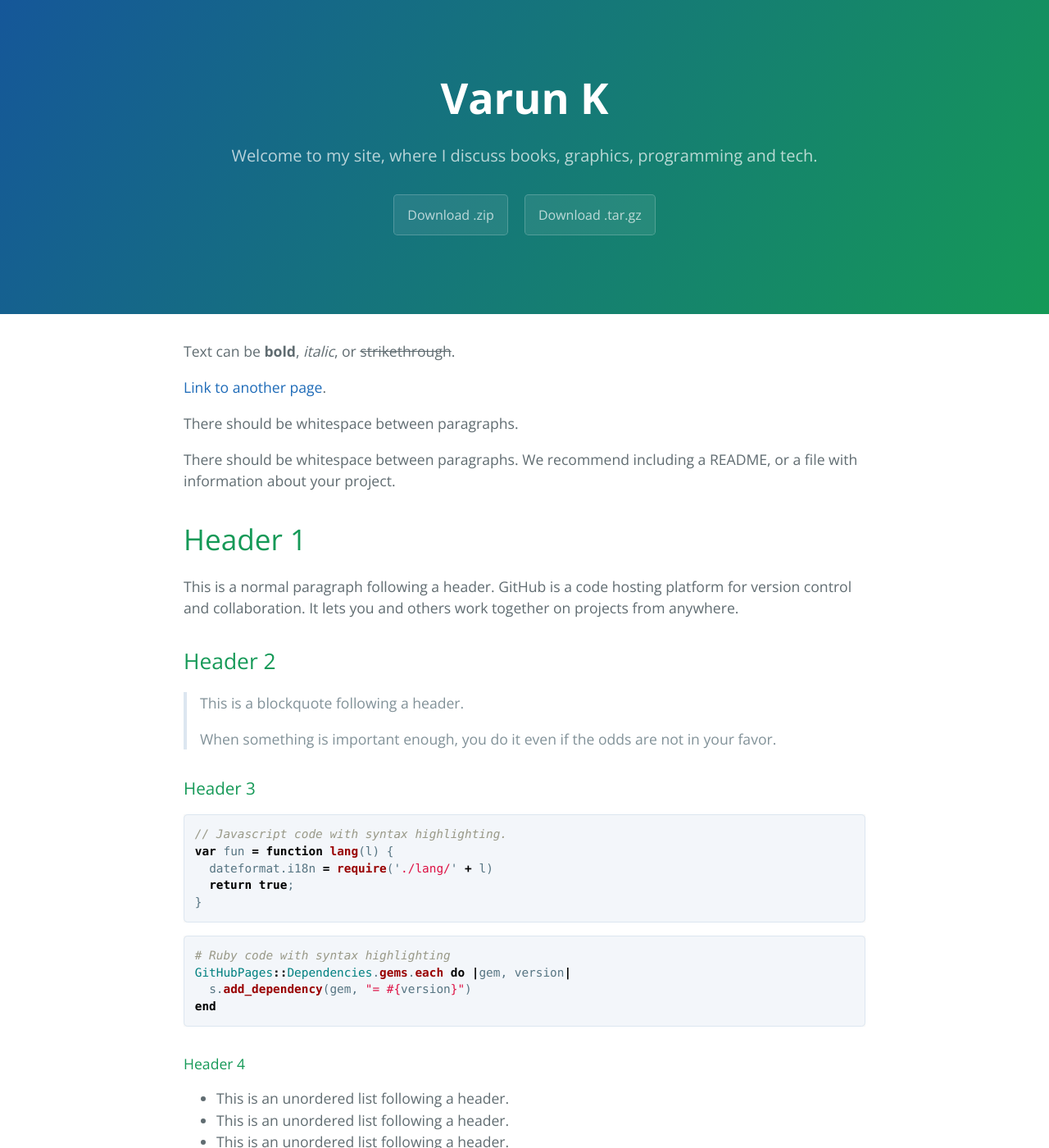
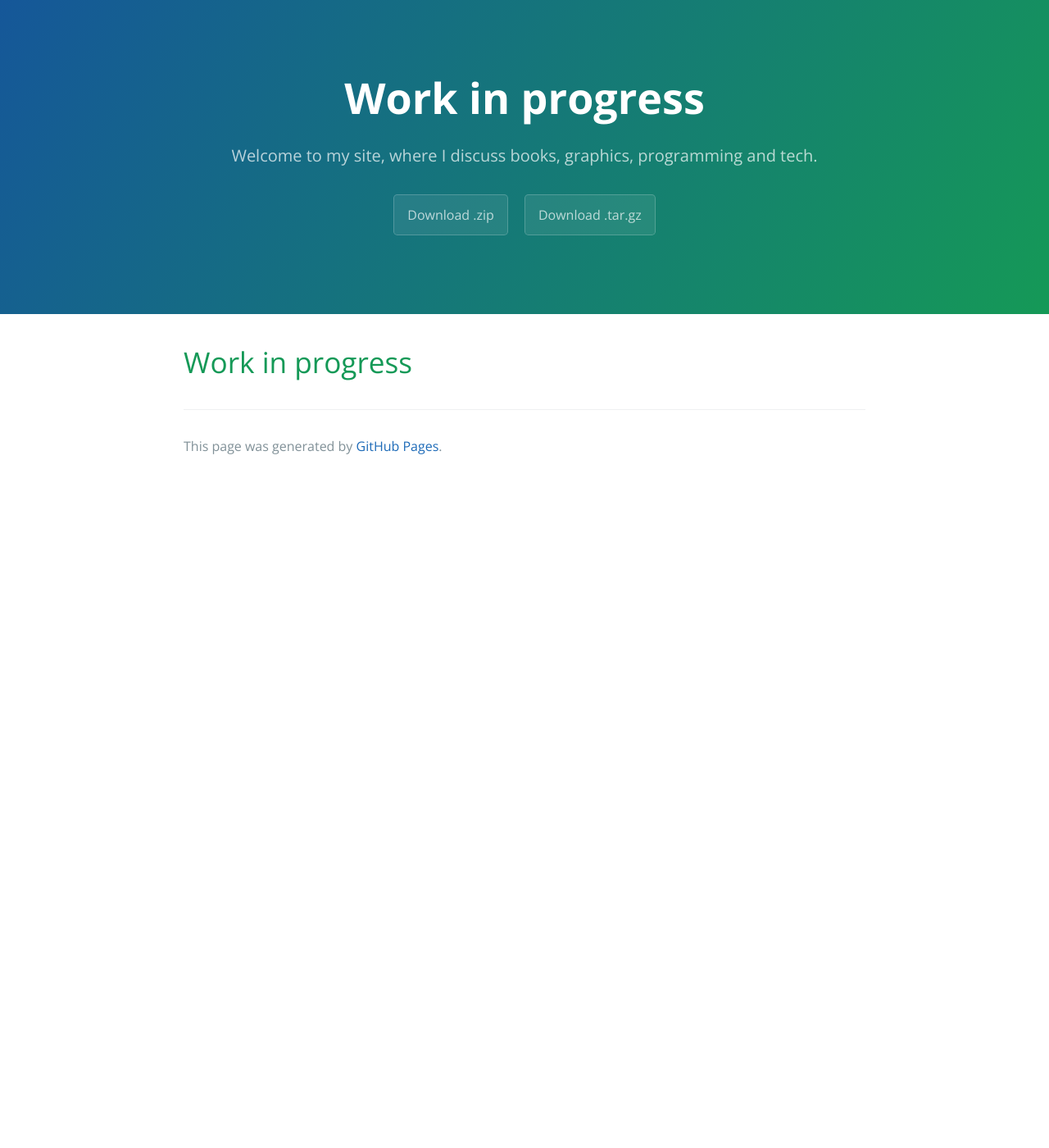
Before and after one commit to varunk08/varunk08.github.io, a Jekyll site: the page built from index.md, in a window 1280 px wide and 1400 px high. Shown: the whole window at 82% size. Built offline with Jekyll 4.4.1, drawn with Linux system fonts in a browser that asks for light colours; our own code applies the rules of GitHub Pages for plain Markdown files; some of the changed text lies outside the part shown.

Commit message:
Update index.md

````diff
--- a/index.md
+++ b/index.md
@@ -1,123 +1 @@
----
-layout: default
----
-
-Text can be **bold**, _italic_, or ~~strikethrough~~.
-
-[Link to another page](./another-page.html).
-
-There should be whitespace between paragraphs.
-
-There should be whitespace between paragraphs. We recommend including a README, or a file with information about your project.
-
-# Header 1
-
-This is a normal paragraph following a header. GitHub is a code hosting platform for version control and collaboration. It lets you and others work together on projects from anywhere.
-
-## Header 2
-
-> This is a blockquote following a header.
->
-> When something is important enough, you do it even if the odds are not in your favor.
-
-### Header 3
-
-```js
-// Javascript code with syntax highlighting.
-var fun = function lang(l) {
-  dateformat.i18n = require('./lang/' + l)
-  return true;
-}
-```
-
-```ruby
-# Ruby code with syntax highlighting
-GitHubPages::Dependencies.gems.each do |gem, version|
-  s.add_dependency(gem, "= #{version}")
-end
-```
-
-#### Header 4
-
-*   This is an unordered list following a header.
-*   This is an unordered list following a header.
-*   This is an unordered list following a header.
-
-##### Header 5
-
-1.  This is an ordered list following a header.
-2.  This is an ordered list following a header.
-3.  This is an ordered list following a header.
-
-###### Header 6
-
-| head1        | head two          | three |
-|:-------------|:------------------|:------|
-| ok           | good swedish fish | nice  |
-| out of stock | good and plenty   | nice  |
-| ok           | good `oreos`      | hmm   |
-| ok           | good `zoute` drop | yumm  |
-
-### There's a horizontal rule below this.
-
-* * *
-
-### Here is an unordered list:
-
-*   Item foo
-*   Item bar
-*   Item baz
-*   Item zip
-
-### And an ordered list:
-
-1.  Item one
-1.  Item two
-1.  Item three
-1.  Item four
-
-### And a nested list:
-
-- level 1 item
-  - level 2 item
-  - level 2 item
-    - level 3 item
-    - level 3 item
-- level 1 item
-  - level 2 item
-  - level 2 item
-  - level 2 item
-- level 1 item
-  - level 2 item
-  - level 2 item
-- level 1 item
-
-### Small image
-
-![Octocat](https://github.githubassets.com/images/icons/emoji/octocat.png)
-
-### Large image
-
-![Branching](https://guides.github.com/activities/hello-world/branching.png)
-
-
-### Definition lists can be used with HTML syntax.
-
-<dl>
-<dt>Name</dt>
-<dd>Godzilla</dd>
-<dt>Born</dt>
-<dd>1952</dd>
-<dt>Birthplace</dt>
-<dd>Japan</dd>
-<dt>Color</dt>
-<dd>Green</dd>
-</dl>
-
-```
-Long, single-line code blocks should not wrap. They should horizontally scroll if they are too long. This line should be long enough to demonstrate this.
-```
-
-```
-The final element.
-```
+# Work in progress
````
